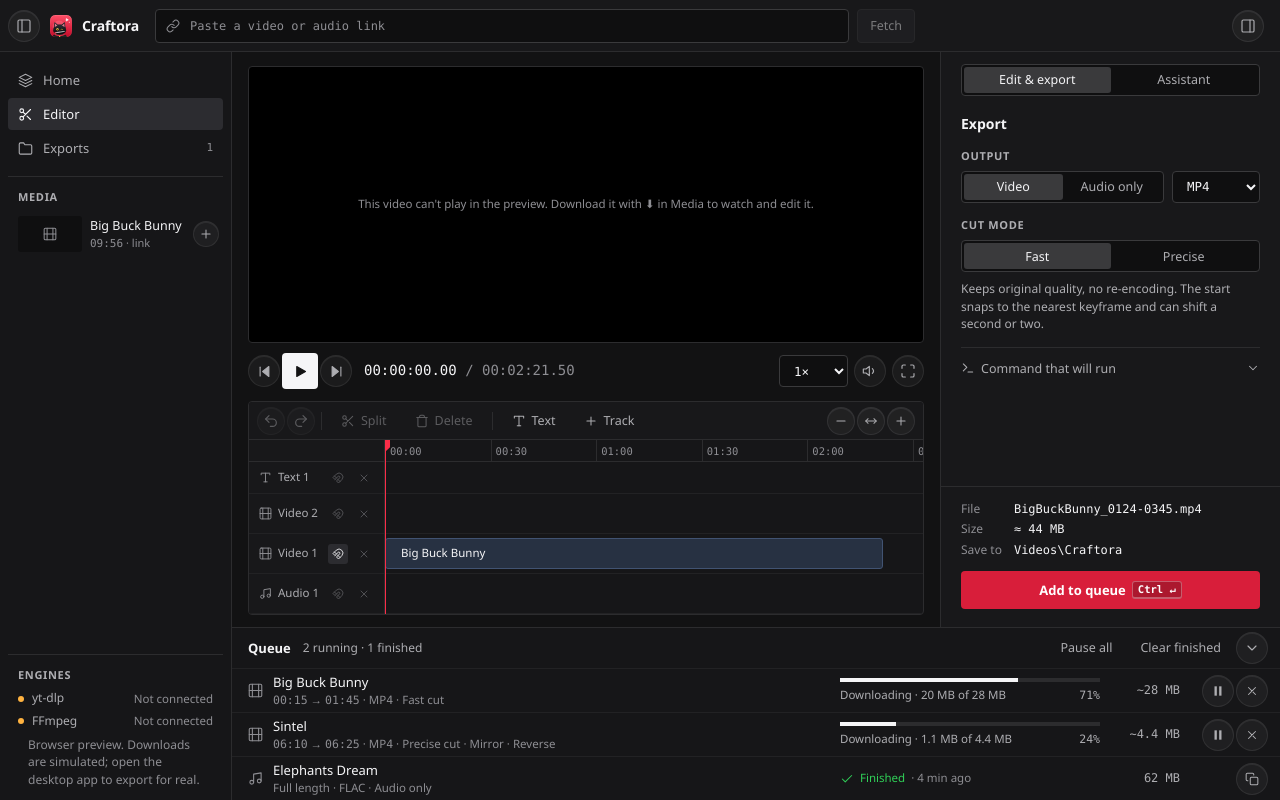
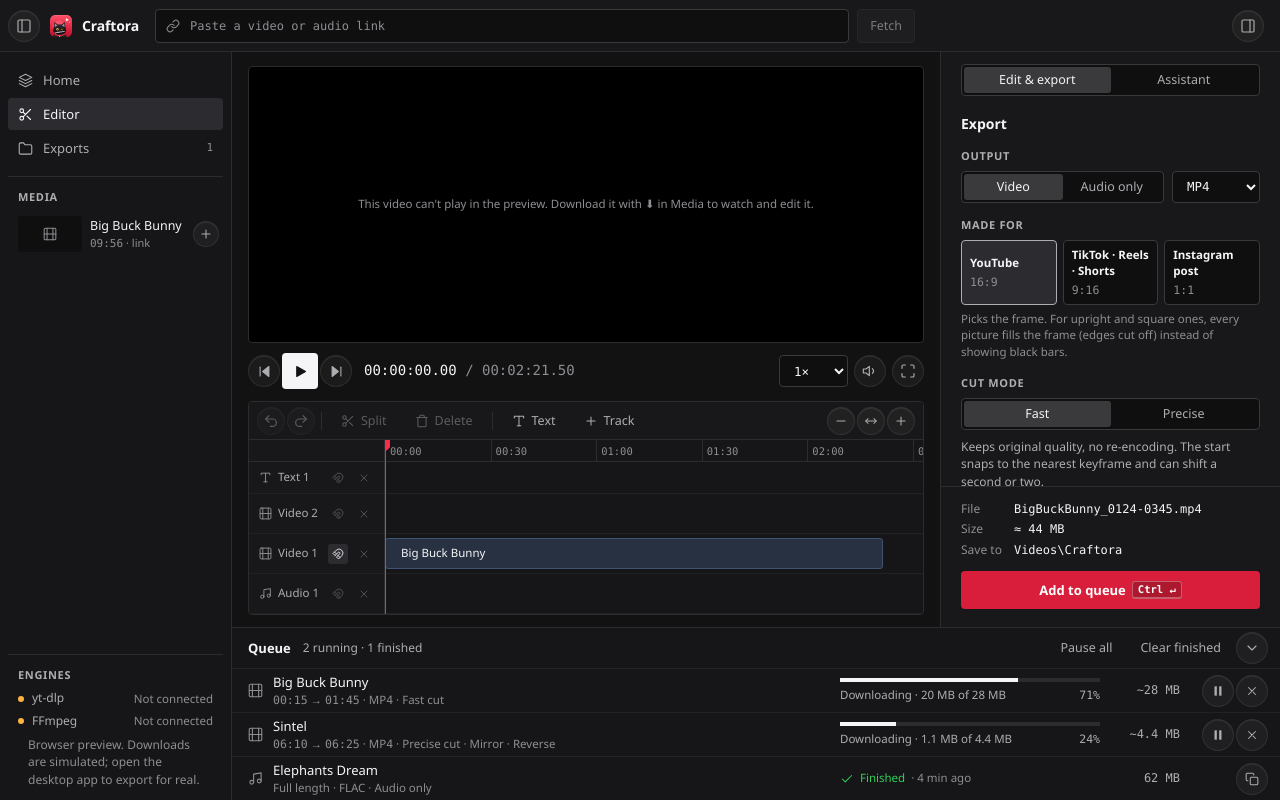
Before and after one commit to Cchheanglim/Craftora, a React (Vite) app: page / in a window 1280 px wide. Built offline with nearby package versions, Linux system fonts and the light colour scheme.

Commit message:
Enhance clip handling: add 'fill' option for frame coverage, update UI components, and implement related functionality in export and inspector

```diff
--- a/src/App.tsx
+++ b/src/App.tsx
@@ -43,6 +43,7 @@ import { useQueue } from "./state/useQueue";
 import { storeEdition, useUpdates } from "./lib/updates";
 import { formatClock } from "./lib/timecode";
 import { useProject } from "./project/useProject";
+import { applyEdit } from "./project/actions";
 import { usePlayback } from "./project/usePlayback";
 import { cutModeApplies, frameOf, planExport } from "./project/exportPlan";
 import {
@@ -798,6 +799,13 @@ export default function App() {
               cutModeApplies={cutModeApplies(project, effective)}
               hasPicture={hasPicture}
               onAddToQueue={addToQueue}
+              onPreset={(frameId, fill) => {
+                setSettings((prev) => ({ ...prev, frameId }));
+                // Every picture on a video track fits or fills the new frame, as one undo step.
+                const pictures = project.clips.filter((c) => c.mediaId && project.tracks.find((t) => t.id === c.trackId)?.kind === "video");
+                const next = pictures.reduce((p, c) => applyEdit(p, { type: "updateClip", clipId: c.id, patch: { fill } }), project);
+                if (next !== project) api.commit(next, false);
+              }}
               queuedCount={queuedCount}
               outputDir={outputDir}
               onChooseOutputDir={inDesktopApp ? () => void chooseOutputDir() : undefined}
--- a/src/components/ExportPanel.css
+++ b/src/components/ExportPanel.css
@@ -225,3 +225,45 @@
     transform: none;
   }
 }
+
+.export__presets {
+  display: grid;
+  grid-template-columns: repeat(3, minmax(0, 1fr));
+  gap: 6px;
+}
+
+.export__preset {
+  min-height: 52px;
+  display: flex;
+  flex-direction: column;
+  justify-content: center;
+  gap: 2px;
+  padding: 6px 8px;
+  border: 1px solid var(--line-strong);
+  border-radius: var(--radius);
+  background: var(--bg-input);
+  color: var(--text);
+  text-align: left;
+  font-size: var(--text-xs);
+}
+
+.export__preset span {
+  color: var(--text-3);
+  font-family: var(--font-mono);
+}
+
+.export__preset:hover {
+  border-color: var(--line-hover);
+}
+
+.export__preset[aria-pressed="true"] {
+  border-color: var(--text-2);
+  background: var(--bg-selected);
+}
+
+.export__hint {
+  margin-top: 6px;
+  font-size: var(--text-xs);
+  color: var(--text-3);
+  line-height: 1.45;
+}
--- a/src/components/ExportPanel.tsx
+++ b/src/components/ExportPanel.tsx
@@ -21,9 +21,18 @@ interface ExportPanelProps {
   onChooseOutputDir?: () => void;
   /** What does the work for "Fast", e.g. "your NVIDIA graphics card"; null while checking. */
   fastEncoder: string | null;
+  /** A preset: picks the frame and sets every picture to fill it (or to fit). */
+  onPreset: (frameId: string, fill: boolean) => void;
   /** The selected clip's settings, shown above the export settings. */
   children?: ReactNode;
 }
+
+/** One click for the usual places a video goes. */
+const PRESETS = [
+  { label: "YouTube", detail: "16:9", frameId: "1080p", fill: false },
+  { label: "TikTok · Reels · Shorts", detail: "9:16", frameId: "vertical", fill: true },
+  { label: "Instagram post", detail: "1:1", frameId: "square", fill: true },
+];
 
 const VIDEO_CONTAINERS: VideoContainer[] = ["mp4", "mkv"];
 const AUDIO_CONTAINERS: AudioContainer[] = ["mp3", "wav", "flac"];
@@ -39,6 +48,7 @@ export function ExportPanel({
   outputDir,
   onChooseOutputDir,
   fastEncoder,
+  onPreset,
   children,
 }: ExportPanelProps) {
   const [copied, setCopied] = useState(false);
@@ -109,6 +119,21 @@ export function ExportPanel({
             )}
           </div>
         </fieldset>
+
+        {isVideo && hasPicture && (
+          <fieldset>
+            <legend className="section-label">Made for</legend>
+            <div className="export__presets">
+              {PRESETS.map((p) => (
+                <button key={p.frameId} type="button" className="export__preset" aria-pressed={settings.frameId === p.frameId} onClick={() => onPreset(p.frameId, p.fill)}>
+                  <strong>{p.label}</strong>
+                  <span>{p.detail}</span>
+                </button>
+              ))}
+            </div>
+            <p className="export__hint">Picks the frame. For upright and square ones, every picture fills the frame (edges cut off) instead of showing black bars.</p>
+          </fieldset>
+        )}
 
         {isVideo && plan.kind === "render" && (
           <div className="export__field">
--- a/src/components/Inspector.tsx
+++ b/src/components/Inspector.tsx
@@ -160,6 +160,10 @@ export function Inspector({ clip, track, media, onChange, onSpeed, onTransition,
           <label className="option">
             <input type="checkbox" checked={clip.mirror} onChange={(e) => onChange({ mirror: e.target.checked })} />
             <span>Mirror</span>
+          </label>
+          <label className="option" title="Cover the whole frame, cutting off the edges, instead of showing black bars">
+            <input type="checkbox" checked={Boolean(clip.fill)} onChange={(e) => onChange({ fill: e.target.checked })} />
+            <span>Fill the frame</span>
           </label>
           {!isImage && (
             <label className="option">
--- a/src/components/Preview.tsx
+++ b/src/components/Preview.tsx
@@ -403,8 +403,10 @@ function PictureLayer({ clip, stageAspect, visible, opacity, selected, onPointer
   const keptH = 1 - top - bottom;
   const aspect = (videoAspect * keptW) / keptH;
 
-  // Size 1 fits the frame keeping the shape (FFmpeg: force_original_aspect_ratio=decrease).
-  const fitWidth = aspect >= stageAspect ? 1 : aspect / stageAspect;
+  // Size 1 fits the frame keeping the shape (FFmpeg: force_original_aspect_ratio=decrease), or
+  // with `fill` covers it, the frame cutting off what spills over (=increase).
+  const wider = aspect >= stageAspect;
+  const fitWidth = clip.fill ? (wider ? aspect / stageAspect : 1) : wider ? 1 : aspect / stageAspect;
   const box: CSSProperties = {
     width: `${fitWidth * clip.size * 100}%`,
     aspectRatio: String(aspect),
--- a/src/project/actions.ts
+++ b/src/project/actions.ts
@@ -24,7 +24,7 @@ import {
 } from "./model";
 
 export type ClipPatch = Partial<
-  Pick<Clip, "volume" | "mirror" | "reverse" | "size" | "x" | "y" | "text" | "color" | "fadeIn" | "fadeOut" | "crop">
+  Pick<Clip, "volume" | "mirror" | "reverse" | "size" | "fill" | "x" | "y" | "text" | "color" | "fadeIn" | "fadeOut" | "crop">
 >;
 
 export type EditAction =
--- a/src/project/exportPlan.ts
+++ b/src/project/exportPlan.ts
@@ -61,6 +61,7 @@ function singleUntouched(project: Project): { clip: Clip; media: MediaItem } | n
     !clip.fadeIn &&
     !clip.fadeOut &&
     !isCropped(clip.crop) &&
+    !clip.fill &&
     clip.size >= 0.999 &&
     clip.start < 0.001;
   return media && !media.source.image && untouched && onVideoTrack ? { clip, media } : null;
@@ -160,6 +161,7 @@ export function planExport(project: Project, settings: ExportSettings): ExportPl
       transitionOut: next ? transitionLength(c, next) : 0,
       transitionOutKind: next?.transition?.kind ?? "crossfade",
       size: c.size,
+      fill: Boolean(c.fill),
       x: c.x,
       y: c.y,
       text: c.text ?? "",
--- a/src/project/model.ts
+++ b/src/project/model.ts
@@ -120,6 +120,8 @@ export interface Clip {
    * "fit"). Text: letter height as a fraction of the frame.
    */
   size: number;
+  /** Video: cover the frame (cropping what spills over) instead of fitting inside it. */
+  fill?: boolean;
   /** Fractions of the free space, like `POSITIONS`. */
   x: number;
   y: number;
--- a/src/types.ts
+++ b/src/types.ts
@@ -113,6 +113,8 @@ export interface RenderClip {
   volume: number;
   mirror: boolean;
   reverse: boolean;
+  /** Cover the frame instead of fitting inside it. */
+  fill: boolean;
   fadeIn: number;
   fadeOut: number;
   /** Fractions cut off each side: left, top, right, bottom. */
```
Also changed, not shown: 2 other files (tests, documents, lock files or other folders).
